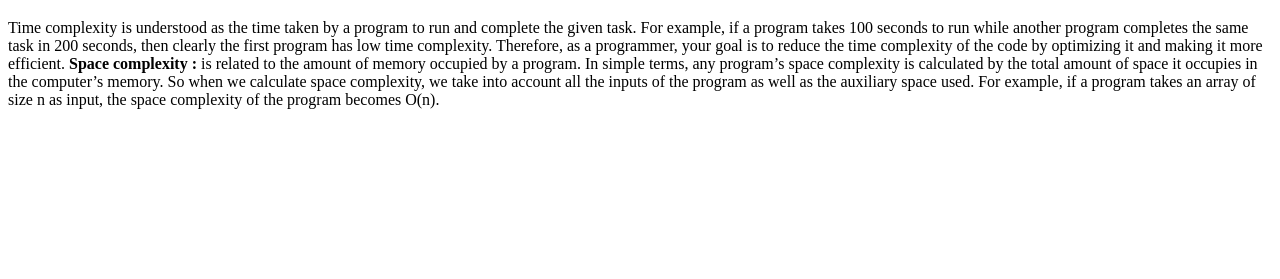
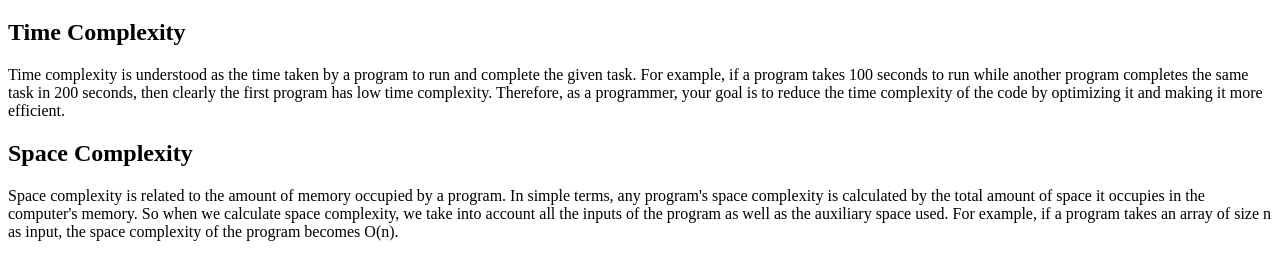
Before and after one commit to acciojob/time-and-space-complexity-raushanroy9234, a website: page main.html in a window 1280 px wide. Shown: the part 61-340 px from the top of the page. Drawn offline with Linux system fonts and the light colour scheme.

Commit message:
created a submission

```diff
--- a/main.html
+++ b/main.html
@@ -1,24 +1,18 @@
 <!DOCTYPE html>
-
 <html>
 
 <head>
-	<link rel="stylesheet" href="styles.css">
+    <title>Time and Space Complexity</title>
 </head>
 
 <body>
-	<!-- the entire body must be written by student -->
-    <script type="text/javascript" src="./script.js">
-</script>
-	<h1>Time and Space Complexity</h1>
-	<p>
-		Time complexity is understood as the time taken by a program to run and complete the given task. For example, if a program takes 100 seconds to run while another program completes the same task in 200 seconds, then clearly the first program has low time complexity. Therefore, as a programmer, your goal is to reduce the time complexity of the code by optimizing it and making it more efficient.
+    <h1>Time and Space Complexity</h1>
 
+    <h2>Time Complexity</h2>
+    <p>Time complexity is understood as the time taken by a program to run and complete the given task. For example, if a program takes 100 seconds to run while another program completes the same task in 200 seconds, then clearly the first program has low time complexity. Therefore, as a programmer, your goal is to reduce the time complexity of the code by optimizing it and making it more efficient.</p>
 
-
-<b> Space complexity : </b> is related to the amount of memory occupied by a program. In simple terms, any program’s space complexity is calculated by the total amount of space it occupies in the computer’s memory. So when we calculate space complexity, we take into account all the inputs of the program as well as the auxiliary space used. For example, if a program takes an array of size n as input, the space complexity of the program becomes O(n).
-	</p>
-
+    <h2>Space Complexity</h2>
+    <p>Space complexity is related to the amount of memory occupied by a program. In simple terms, any program's space complexity is calculated by the total amount of space it occupies in the computer's memory. So when we calculate space complexity, we take into account all the inputs of the program as well as the auxiliary space used. For example, if a program takes an array of size n as input, the space complexity of the program becomes O(n).</p>
 </body>
 
 </html>
```
